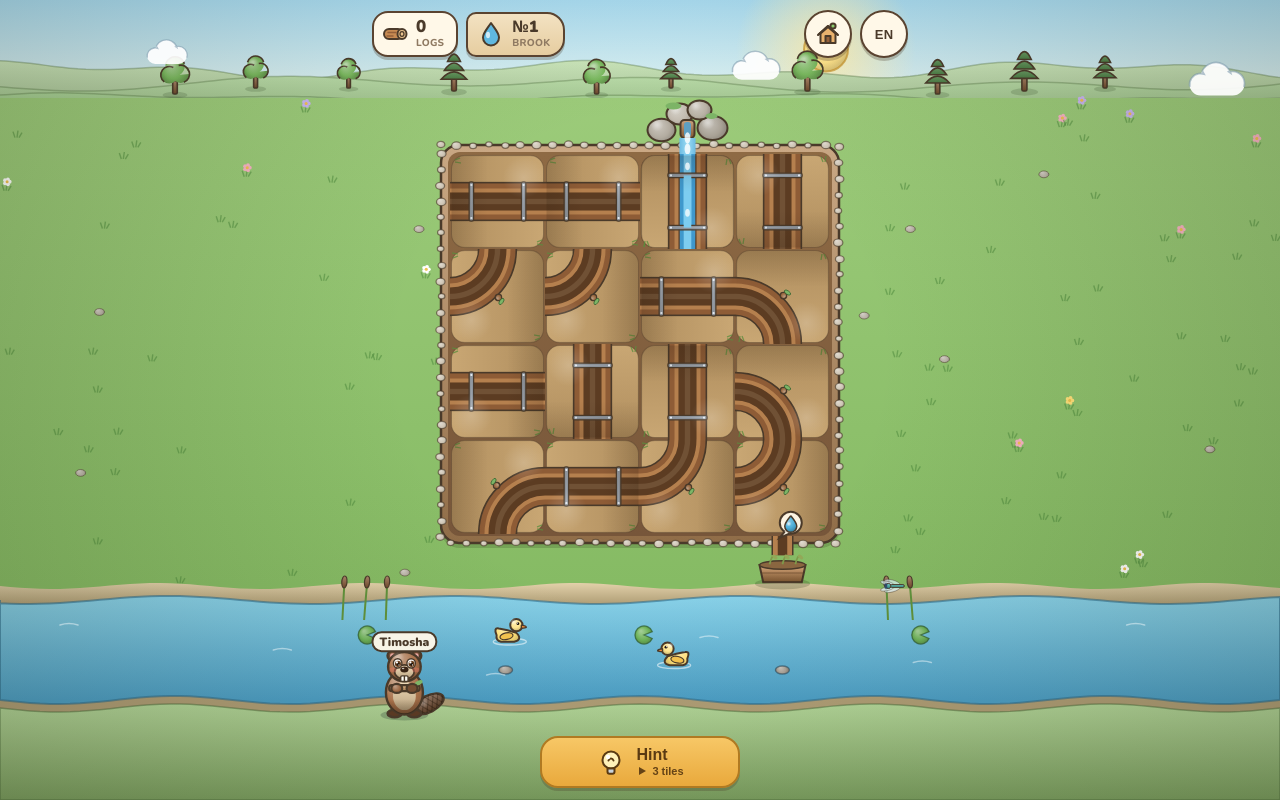
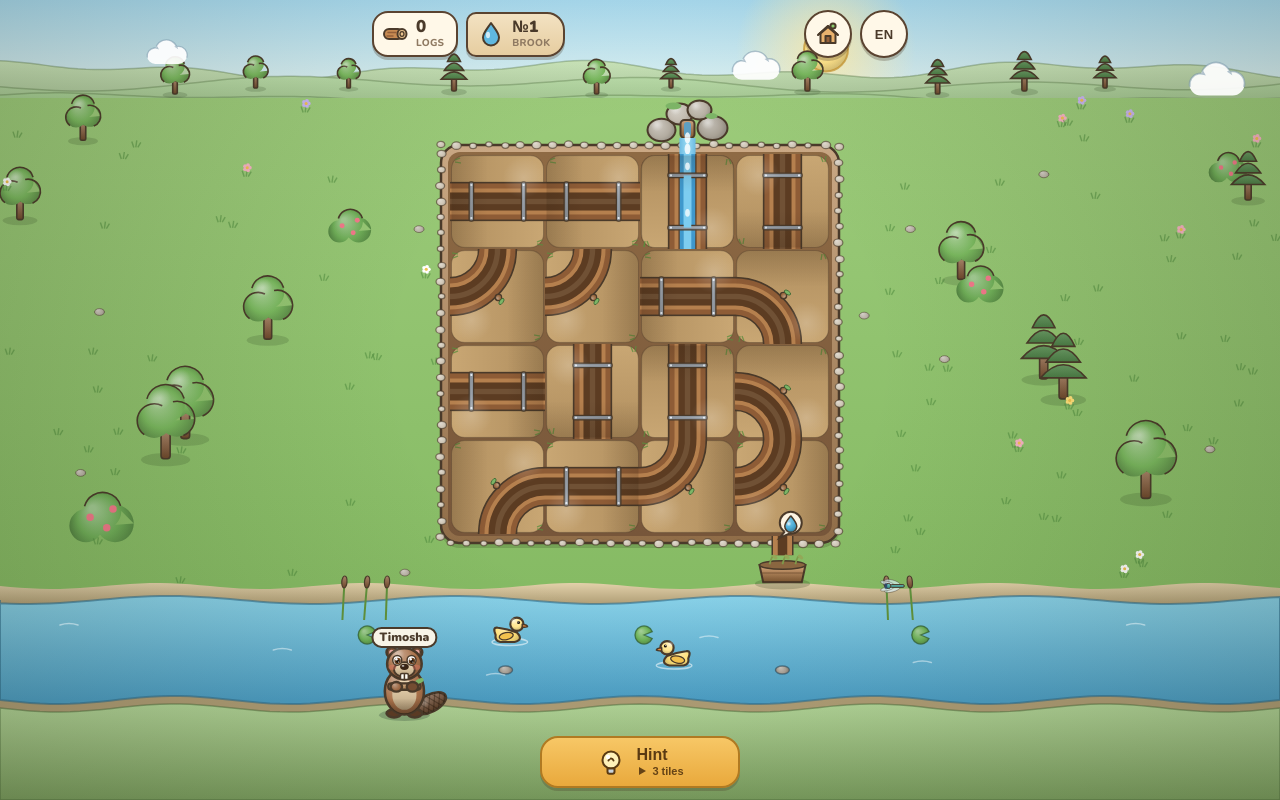
Before and after one commit to andrewvnukov/beaver-brook, a website: page index.html in a window 1280 px wide. Drawn offline with nearby package versions, Linux system fonts and the light colour scheme.

Commit message:
Balance retune, desktop scene scale, store assets, zip; smoke 49 checks green 5/5
Co-Authored-By: Claude Opus 5.5 <noreply@anthropic.com>

```diff
--- a/index.html
+++ b/index.html
@@ -268,14 +268,14 @@ const nm = o => lang()==="ru"? o.ru : o.en;
 
 // ---------- Постройки деревни (фиксированный порядок, у каждой своё место в сцене) ----------
 const BUILDINGS = [
-  {id:'bridge',   ru:'Мостик',  en:'Footbridge',   cost:30,   ips:0.006, zone:'brook',   fx:0.50, hb:46, wb:96},
-  {id:'lodge',    ru:'Хатка',   en:'Beaver Lodge', cost:90,   ips:0.014, zone:'brook',   fx:0.74, hb:40, wb:70},
-  {id:'pier',     ru:'Причал',  en:'Little Pier',  cost:220,  ips:0.028, zone:'brook',   fx:0.27, hb:60, wb:80},
-  {id:'mill',     ru:'Мельница',en:'Water Mill',   cost:500,  ips:0.05,  zone:'brook',   fx:0.89, hb:64, wb:72},
-  {id:'gazebo',   ru:'Беседка', en:'Gazebo',       cost:1100, ips:0.08,  zone:'horizon', fx:0.31, hb:64, wb:66},
-  {id:'hive',     ru:'Пасека',  en:'Apiary',       cost:2300, ips:0.12,  zone:'horizon', fx:0.86, hb:40, wb:58},
-  {id:'lantern',  ru:'Маячок',  en:'Lantern Tower',cost:4600, ips:0.18,  zone:'horizon', fx:0.10, hb:68, wb:34},
-  {id:'windmill', ru:'Ветряк',  en:'Windmill',     cost:9000, ips:0.26,  zone:'horizon', fx:0.66, hb:86, wb:74},
+  {id:'bridge',   ru:'Мостик',  en:'Footbridge',   cost:30, ips:0.004, zone:'brook',   fx:0.50, hb:46, wb:96},
+  {id:'lodge',    ru:'Хатка',   en:'Beaver Lodge', cost:100, ips:0.009, zone:'brook',   fx:0.74, hb:40, wb:70},
+  {id:'pier',     ru:'Причал',  en:'Little Pier',  cost:260, ips:0.016, zone:'brook',   fx:0.27, hb:60, wb:80},
+  {id:'mill',     ru:'Мельница',en:'Water Mill',   cost:600, ips:0.026,  zone:'brook',   fx:0.89, hb:64, wb:72},
+  {id:'gazebo',   ru:'Беседка', en:'Gazebo',       cost:1300, ips:0.04,  zone:'horizon', fx:0.31, hb:64, wb:66},
+  {id:'hive',     ru:'Пасека',  en:'Apiary',       cost:2700, ips:0.058,  zone:'horizon', fx:0.86, hb:40, wb:58},
+  {id:'lantern',  ru:'Маячок',  en:'Lantern Tower',cost:5200, ips:0.08,  zone:'horizon', fx:0.10, hb:68, wb:34},
+  {id:'windmill', ru:'Ветряк',  en:'Windmill',     cost:9500, ips:0.11,  zone:'horizon', fx:0.66, hb:86, wb:74},
 ];
 const BD = id => BUILDINGS.find(b=>b.id===id);
 
@@ -973,6 +973,22 @@ function buildBg(){
   const mead=g.createLinearGradient(0,horizonY,0,brookY);
   mead.addColorStop(0,'#9CCB7A'); mead.addColorStop(1,'#86BB64');
   g.fillStyle=mead; g.fillRect(0,horizonY+2,W,brookY-horizonY+10);
+  // на широком экране — рощицы и кусты по бокам луга, чтобы сцена не пустела
+  const sideL=boardX-60, sideR=W-(boardX+B+60);
+  if(sideL>120){
+    const sk=Math.min(2.2, (brookY-horizonY)/300);
+    for(let i=0;i<14;i++){
+      const left=i%2===0, span=left? sideL-40 : sideR-40;
+      const fx=((i*0.618)%1), x= left? 20+fx*span : W-20-fx*span;
+      const fy=((i*0.381+0.2)%1), y=horizonY+40+fy*(brookY-horizonY-70);
+      const sc=sk*(0.7+fy*0.6);
+      if(i%3===2){ g.fillStyle=sphereFill(g,x,y-8*sc,14*sc,'#6FAE58'); g.strokeStyle=INK; g.lineWidth=1.6;
+        g.beginPath(); g.arc(x-8*sc,y-6*sc,8*sc,0,6.283); g.arc(x+6*sc,y-7*sc,9*sc,0,6.283); g.arc(x,y-13*sc,9*sc,0,6.283); g.fill();
+        g.beginPath(); g.arc(x,y-13*sc,9*sc,3.4,6.0); g.stroke();
+        g.fillStyle='#F2788A'; [[-6,-10],[5,-14],[2,-5]].forEach(([a,b])=>{ g.beginPath(); g.arc(x+a*sc,y+b*sc,1.8*sc,0,6.283); g.fill(); }); }
+      else drawTree(g,x,y,sc,i%4===1?'pine':'round',i%4===1?'#5E9E57':'#79B85E');
+    }
+  }
   // тропинка от родника вбок
   // трава и цветочки по лугу (вне поля)
   for(let i=0;i<120;i++){
@@ -1030,7 +1046,7 @@ function buildBg(){
   vg.addColorStop(0,'rgba(40,40,20,0)'); vg.addColorStop(1,'rgba(40,40,20,.28)');
   g.fillStyle=vg; g.fillRect(0,0,W,H);
 }
-const bScale = b => b.zone==='horizon' ? Math.max(0.55,Math.min(1,(horizonY-hudH+20)/95)) : Math.min(1.15, brookH/130);
+const bScale = b => b.zone==='horizon' ? Math.max(0.55,Math.min(1.5,(horizonY-hudH+20)/95, colW/500)) : Math.min(1.45, brookH/120);
 function drawSpringRock(g,x,y){
   g.save(); g.translate(x,y);
   const st=(sx,sy,r,c)=>{ g.fillStyle=sphereFill(g,sx,sy,r,c); ell(g,sx,sy,r,r*0.8); g.fill(); g.strokeStyle=INK; g.lineWidth=2; g.stroke();
@@ -1561,7 +1577,7 @@ function frame(now){
     ctx.beginPath(); ctx.moveTo(x,y); ctx.quadraticCurveTo(x+9,y-3,x+18,y); ctx.stroke(); }
   ctx.lineCap='butt';
   // утята
-  ducks.forEach((d,i)=>drawDuck(ctx, colX+colW*d.x, wy0+(wy1-wy0)*(i?0.62:0.38), Math.min(1.1,brookH/120), d.dir, t+d.ph));
+  ducks.forEach((d,i)=>drawDuck(ctx, colX+colW*d.x, wy0+(wy1-wy0)*(i?0.62:0.38), Math.min(1.45,brookH/115), d.dir, t+d.ph));
   // рыбка выпрыгивает
   if(fish.t>=0){ const p=fish.t/1.2, fx=fish.x+p*40, fy=wy0+(wy1-wy0)*0.5-Math.sin(p*3.14)*30;
     drawFish(ctx,fx,fy,0.9,-1.2+p*2.4);
@@ -1578,7 +1594,7 @@ function frame(now){
   drawBoard(now);
   drawBeds(t);
   // бобёр
-  const bx=colX+Math.max(36,colW*0.12), by=brookY+brookH-6, bs=Math.min(1.1,brookH/125);
+  const bx=colX+Math.max(36,colW*0.12), by=brookY+brookH-6, bs=Math.min(1.5,brookH/118);
   drawBeaver(ctx,bx,by,bs,t,beaverCheer);
   drawNamePlate(bx,by-66*bs,T("beaver"));
   drawFx();
@@ -1592,7 +1608,7 @@ window.render_game_to_text = () => {
     coins:S.logs, logs:S.logs, lifetime:S.lifetime, lvl:S.built.length, level:S.level, solved:S.solved,
     built:S.built.slice(), ips:ips(), upCost:upCost(), hints:S.hints, streak:S.streak, lastClaimDay:S.lastClaimDay,
     n: board?board.n:0, targets: board?board.targets.length:0, watered: wt.filter(x=>x).length,
-    moves:S.moves, par, phase, lang:lang(), wrong: board? board.tiles.filter(t=>t.req&&!isRight(t)).length : 0,
+    moves:S.moves, par, gamePhase:phase, lang:lang(), wrong: board? board.tiles.filter(t=>t.req&&!isRight(t)).length : 0,
     rots: board? board.tiles.map(t=>t.r) : [], tips:Object.keys(S.tips),
     modals:[...document.querySelectorAll('.modal.open')].map(m=>m.id)
   });
@@ -1605,6 +1621,10 @@ window.__solveAll = () => { if(phase!=='play') return false;
   board.tiles.forEach(t=>{ if(t.req){ const p=PERIOD[t.type]; const k=((t.rs-t.r)%p+p)%p; t.r=(t.r+k)&3; t.angT+=k*Math.PI/2; } });
   if(recomputeFlow(false)){ phase='solving'; solveT=0.9; } return true; };
 window.__finishSolve = () => finishSolve();
+window.__solvePartial = keep => { if(phase!=='play') return false;
+  const w=board.tiles.map((t,i)=>i).filter(i=>board.tiles[i].req && !isRight(board.tiles[i]));
+  w.slice(keep).forEach(i=>{ const t=board.tiles[i], p=PERIOD[t.type], k=((t.rs-t.r)%p+p)%p; t.r=(t.r+k)&3; t.angT+=k*Math.PI/2; t.ang=t.angT; });
+  recomputeFlow(true); return true; };
 window.__grant = n => { grant(n); refreshHud(); };
 window.__buy = id => buyBuilding(id);
 window.__setLevel = L => { S.level=L; newBoard(false); refreshHud(); };
```
Also changed, not shown: test/balance-report.txt (added, +23 -0 lines), test/make-assets.mjs (+39 -16 lines), test/smoke.mjs (+8 -5 lines), store-assets/cover-en.png (added), store-assets/cover.png (added), store-assets/d1-gameplay-en.png (added), store-assets/d1-gameplay.png (added), store-assets/d2-watered-en.png (added), store-assets/d2-watered.png (added), store-assets/d3-village-en.png (added), store-assets/d3-village.png (added), store-assets/d4-daily-en.png (added), store-assets/d4-daily.png (added), store-assets/icon.png (added), 3 other files.
